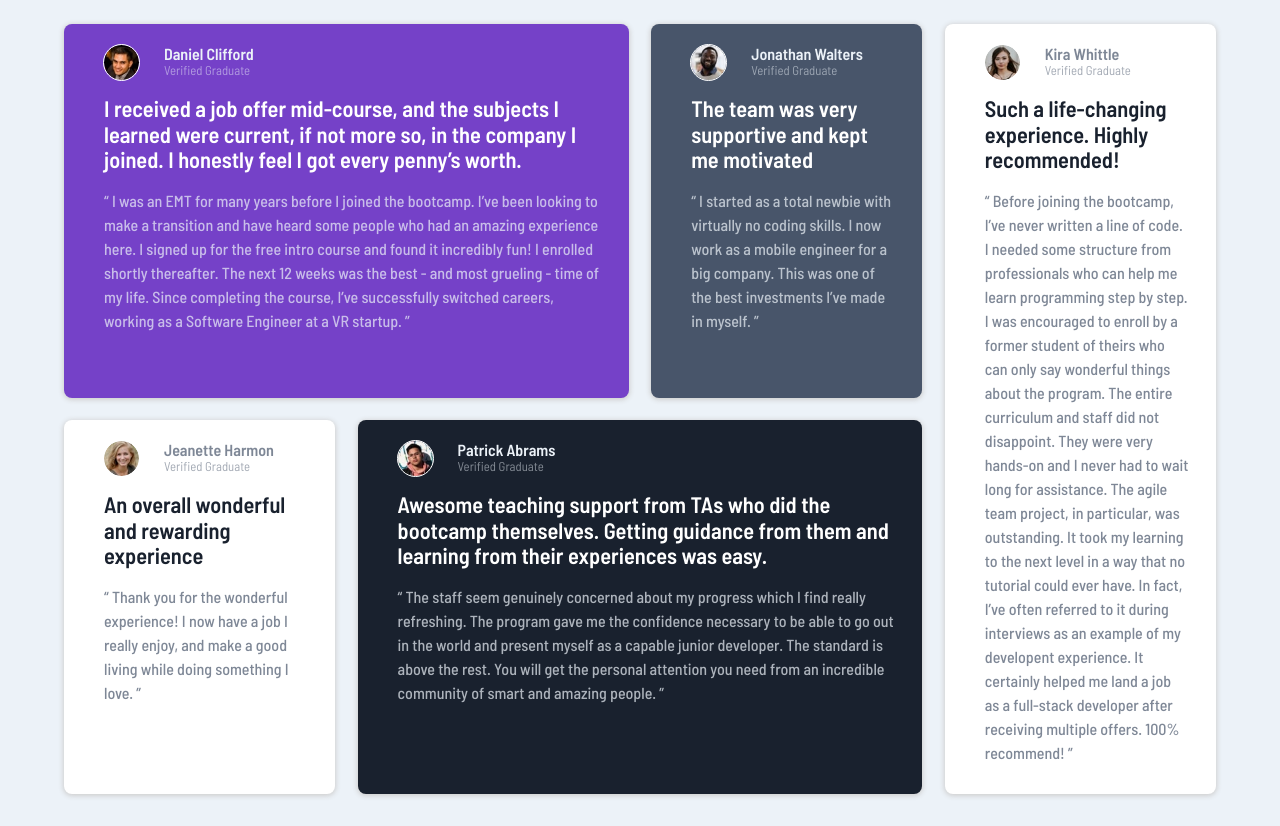
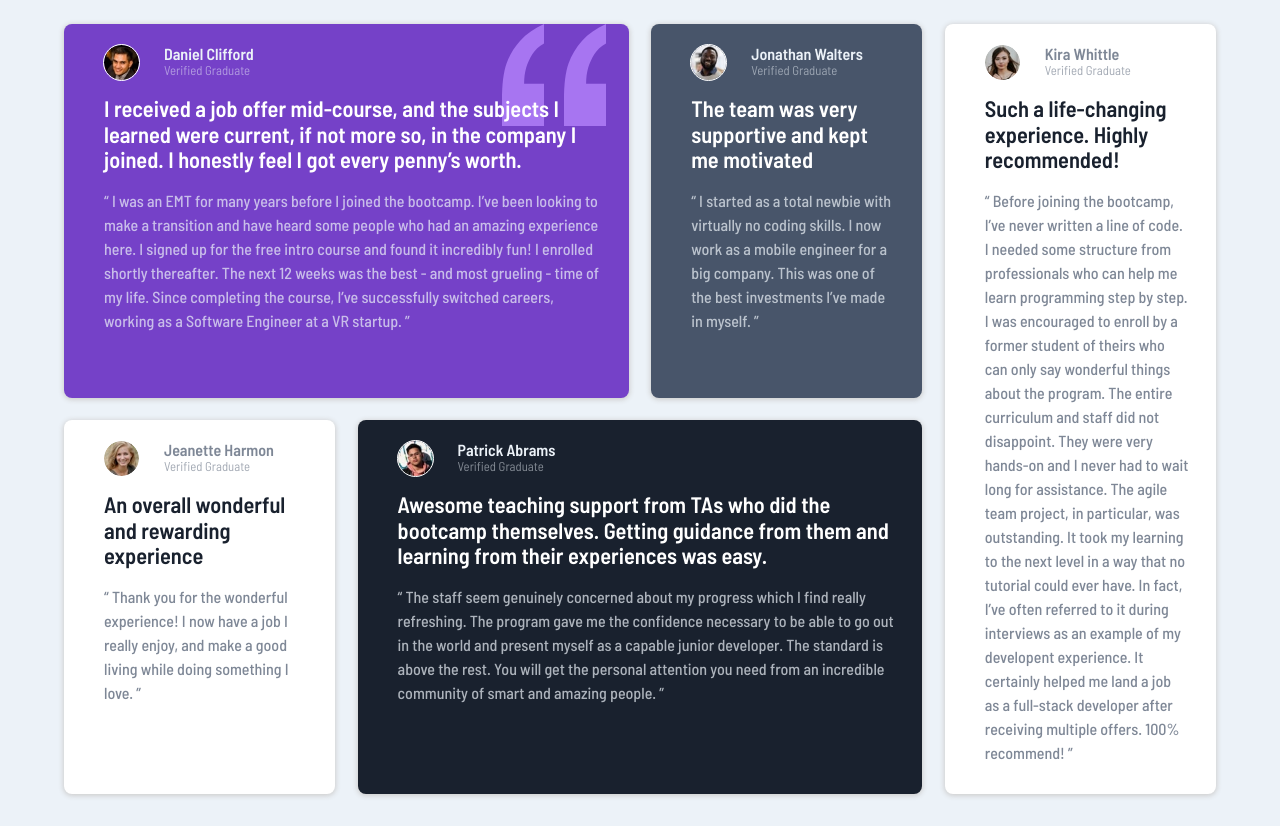
Before and after one commit to Ridwan10000/Testimonial-grid-section, a plain HTML site: page index.html in a window 1280 px wide. Drawn offline with Linux system fonts and the light colour scheme.

Commit message:
Update style.css

```diff
--- a/style.css
+++ b/style.css
@@ -98,7 +98,7 @@
   }
   .daniel{
     background-color: var(--clr-moderate-violet);
-    background-image: url('/images/bg-pattern-quotation.svg');
+    background-image: url('bg-pattern-quotation.svg');
     background-repeat: no-repeat;
     background-position: 95% 0;
   }
```
